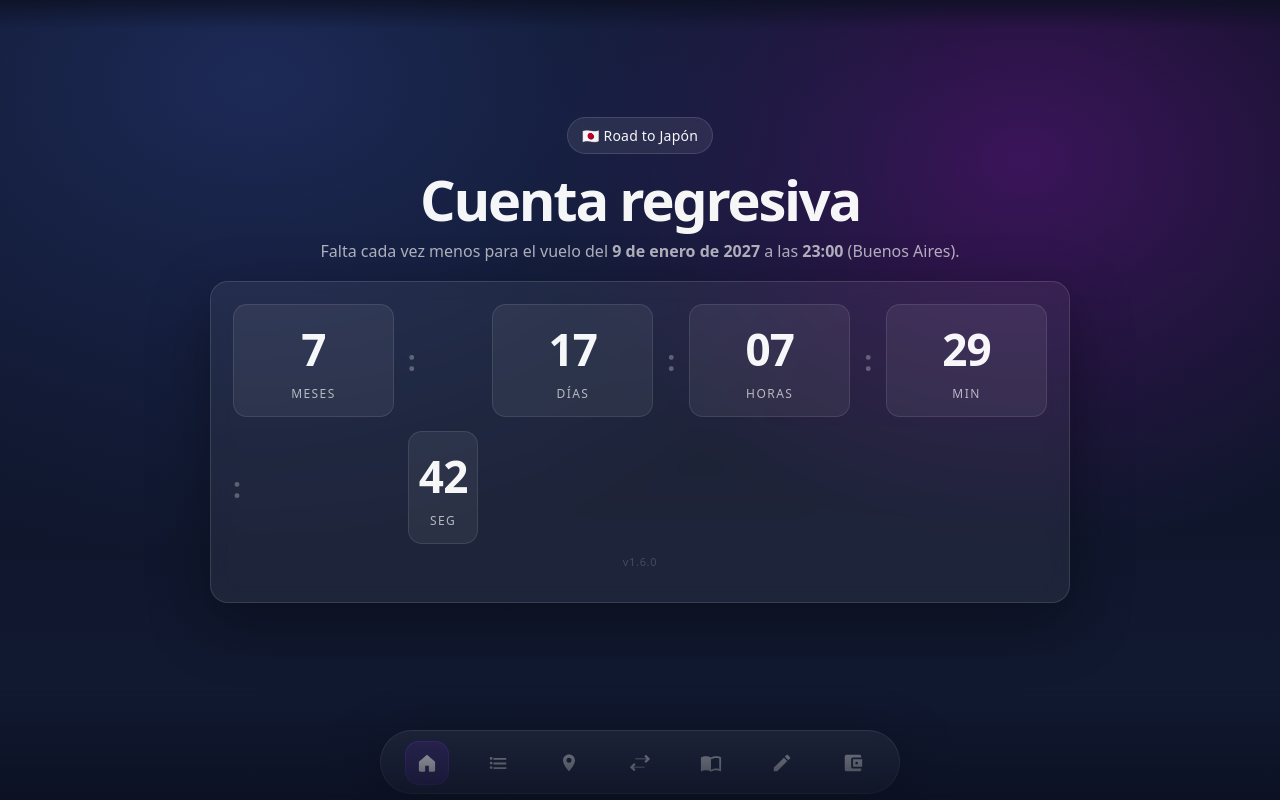
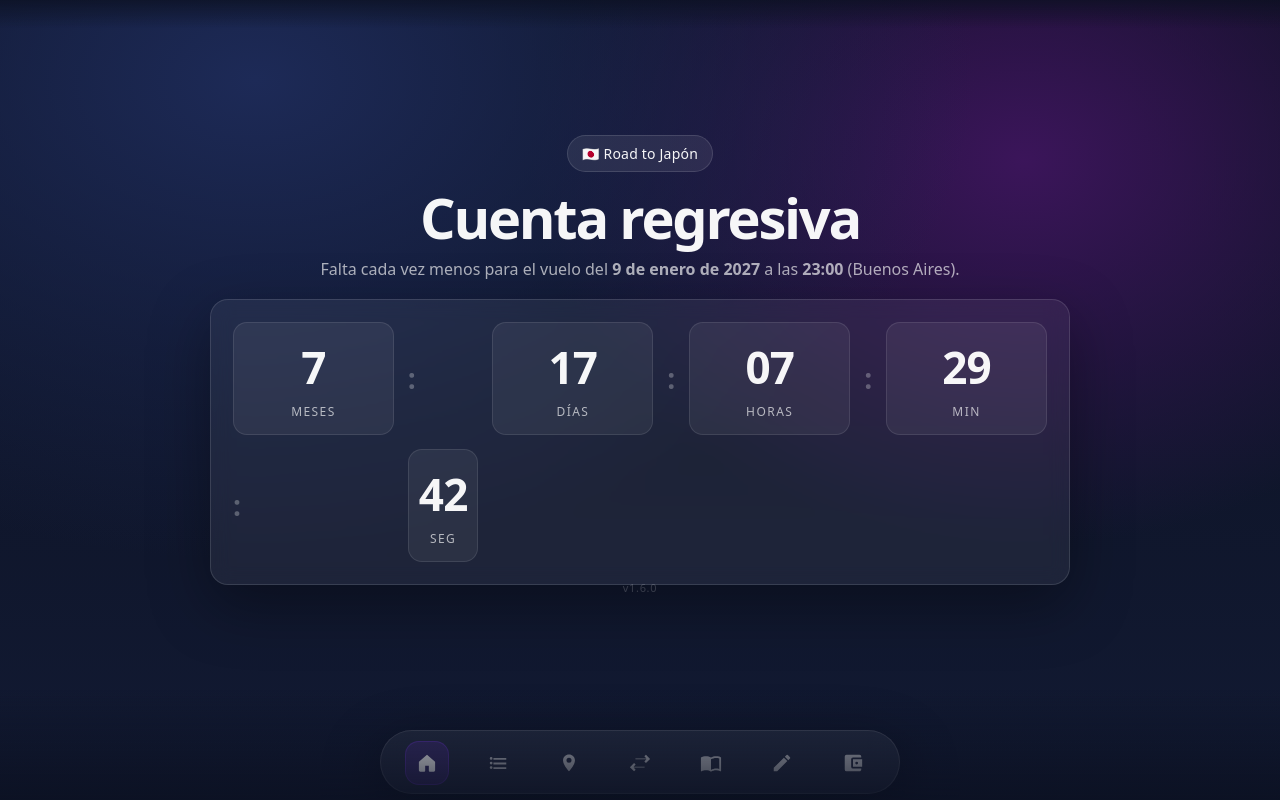
Before and after one commit to NicoCartellone/road-to-japon, a React (Vite) app: page / in a window 1280 px wide. Built offline with nearby package versions, Linux system fonts and the light colour scheme; no server answers.

Commit message:
fix: versión absoluta bajo la card sin afectar su altura
https://claude.ai/code/session_0195vnLTVdSXrgY6oWdR5GCu

```diff
--- a/src/pages/HomePage.tsx
+++ b/src/pages/HomePage.tsx
@@ -27,7 +27,7 @@ export default function HomePage({ remaining }: Props) {
         </p>
       </header>
 
-      <section className="card" aria-label="Cuenta regresiva">
+      <section className="card" aria-label="Cuenta regresiva" style={{ position: 'relative' }}>
         {!remaining.done ? (
           <div className="count" role="timer" aria-live="polite">
             <div className="cell">
@@ -61,7 +61,7 @@ export default function HomePage({ remaining }: Props) {
             <p>Nos vemos en Japón.</p>
           </div>
         )}
-        <p className="app-version">v{__APP_VERSION__}</p>
+        <p className="app-version" style={{ position: 'absolute', bottom: -22, left: 0, right: 0 }}>v{__APP_VERSION__}</p>
       </section>
     </div>
   )
```
